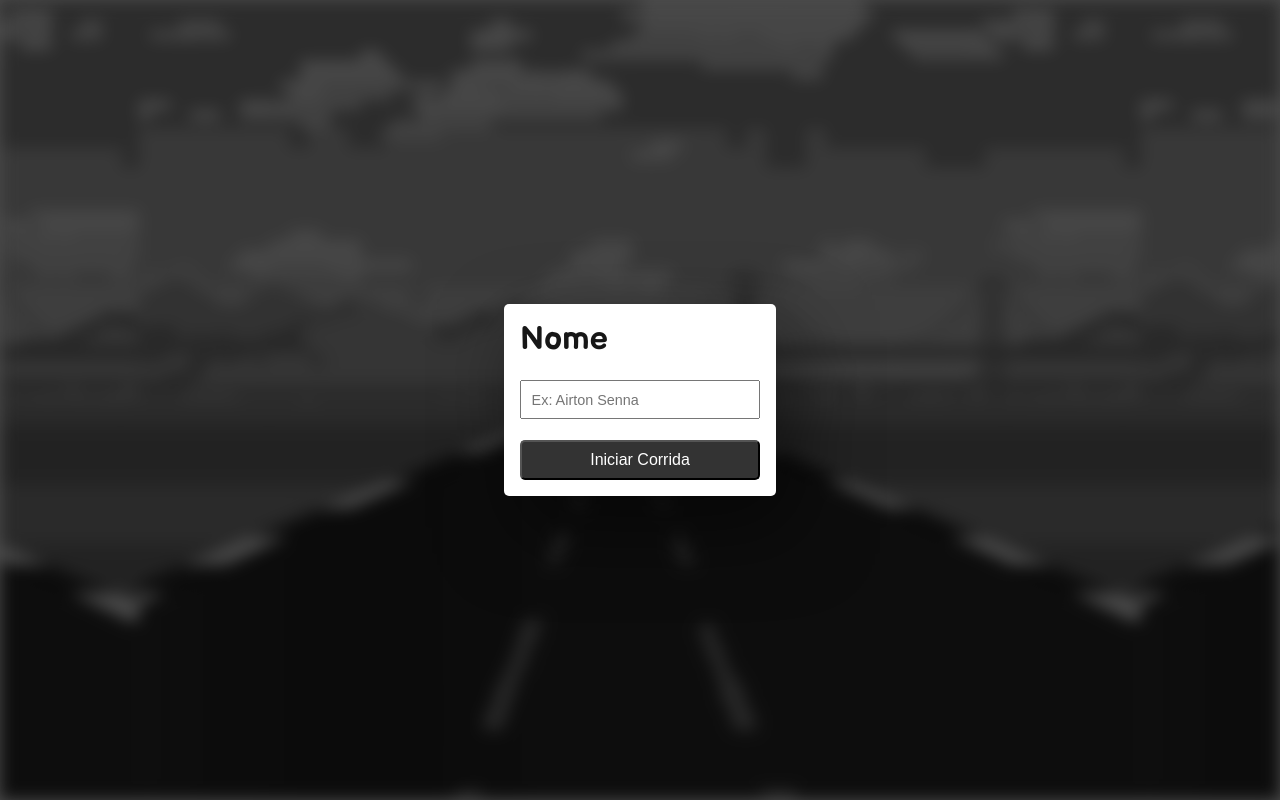
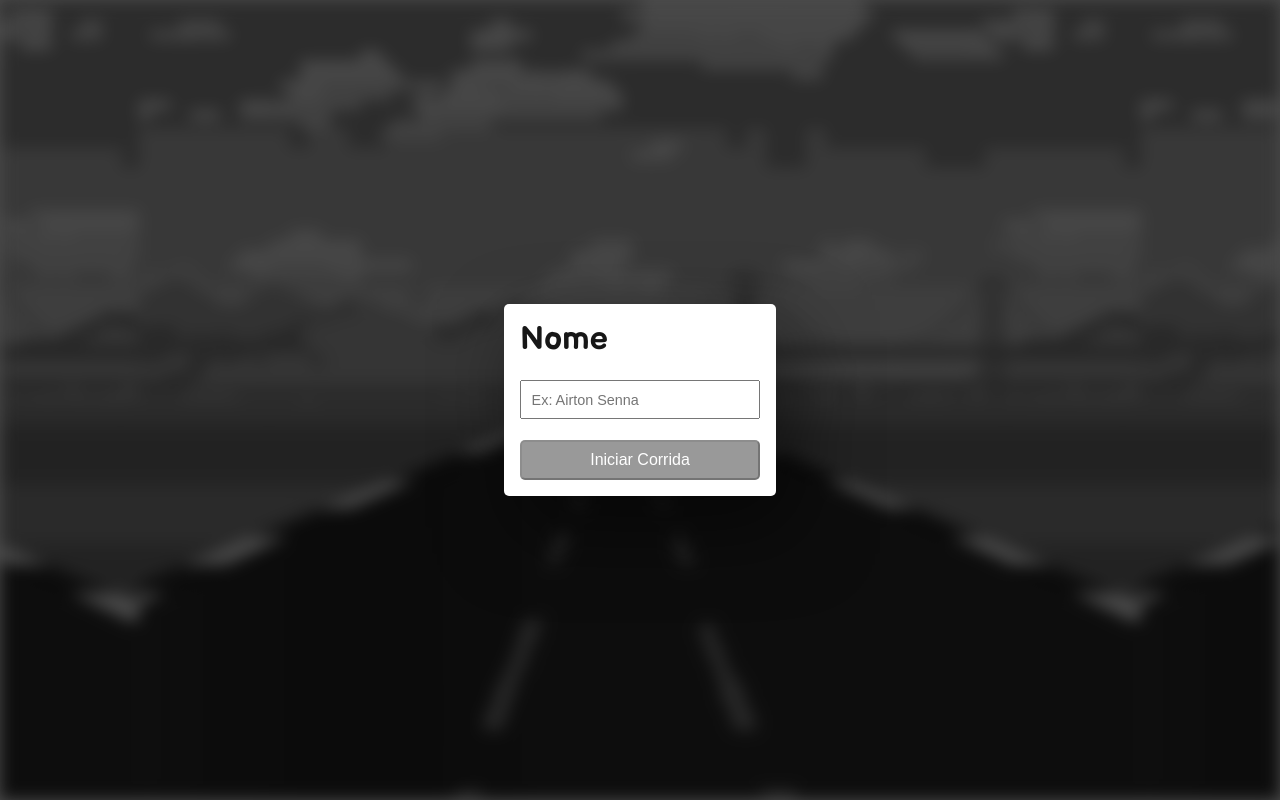
Before and after one commit to gabriel-hahn/react-race-game, a React (Create React App) app: page / in a window 1280 px wide. Built offline with nearby package versions, Linux system fonts and the light colour scheme.

Commit message:
Start button validation when name is empty

```diff
--- a/src/components/Modal/index.jsx
+++ b/src/components/Modal/index.jsx
@@ -30,7 +30,7 @@ const Modal = ({ onStartGame }) => {
         <FormContainer>
           <InputTitle>Nome</InputTitle>
           <InputDescription onChange={handleInputNameChanged} placeholder="Ex: Airton Senna" />
-          <StartButton onClick={handleStartGame}>Iniciar Corrida</StartButton>
+          <StartButton disabled={!username} onClick={handleStartGame}>Iniciar Corrida</StartButton>
         </FormContainer>
       </ModalContainer>
     </>
--- a/src/components/Modal/styles.js
+++ b/src/components/Modal/styles.js
@@ -43,12 +43,13 @@ export const InputDescription = styled.input`
 `;
 
 export const StartButton = styled.button`
-  background-color: #333;
+  background-color: ${(props) => (props.disabled ? '#999' : '#333')};
   font-size: 1rem;
   height: 2.5rem;
   color: #fff;
   border-radius: 5px;
   transition: all 0.2s;
+  pointer-events: ${(props) => (props.disabled ? 'none' : 'all')};
 
   &:hover {
     background-color: #242424;
```
